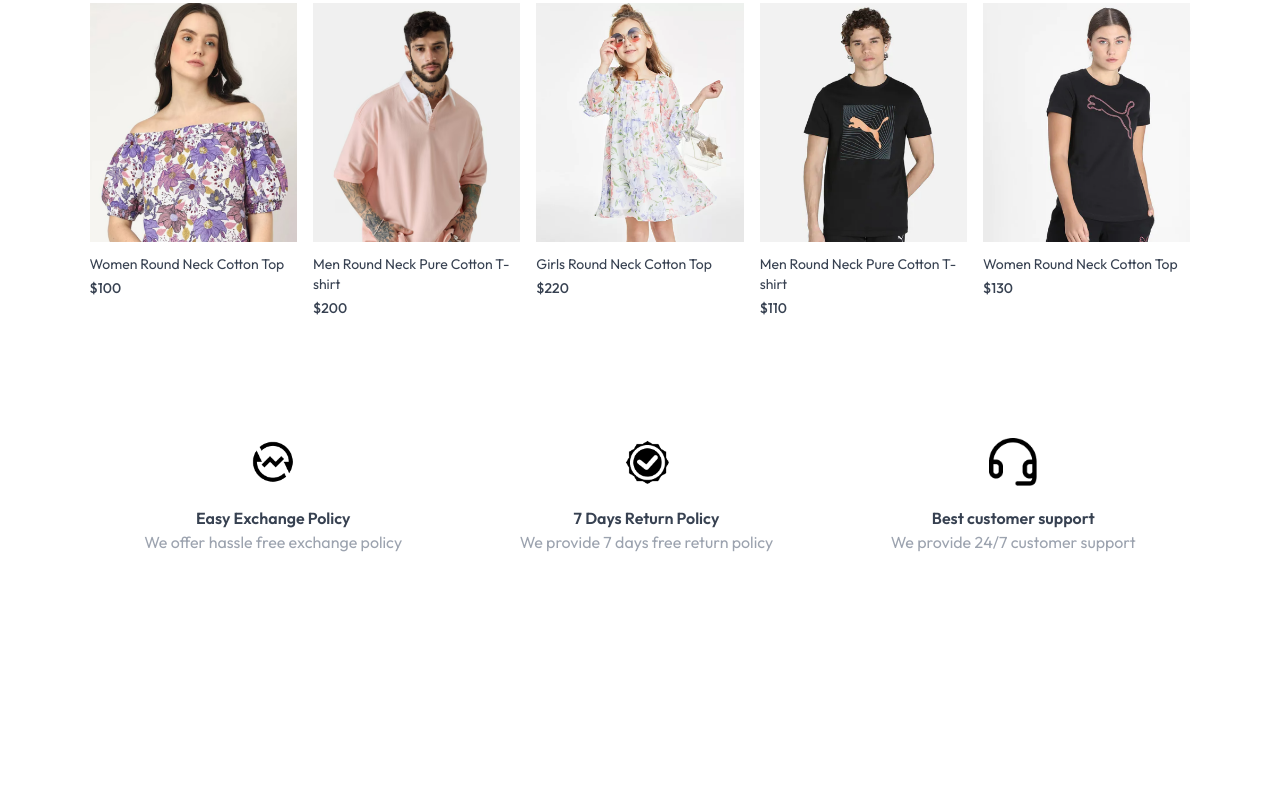
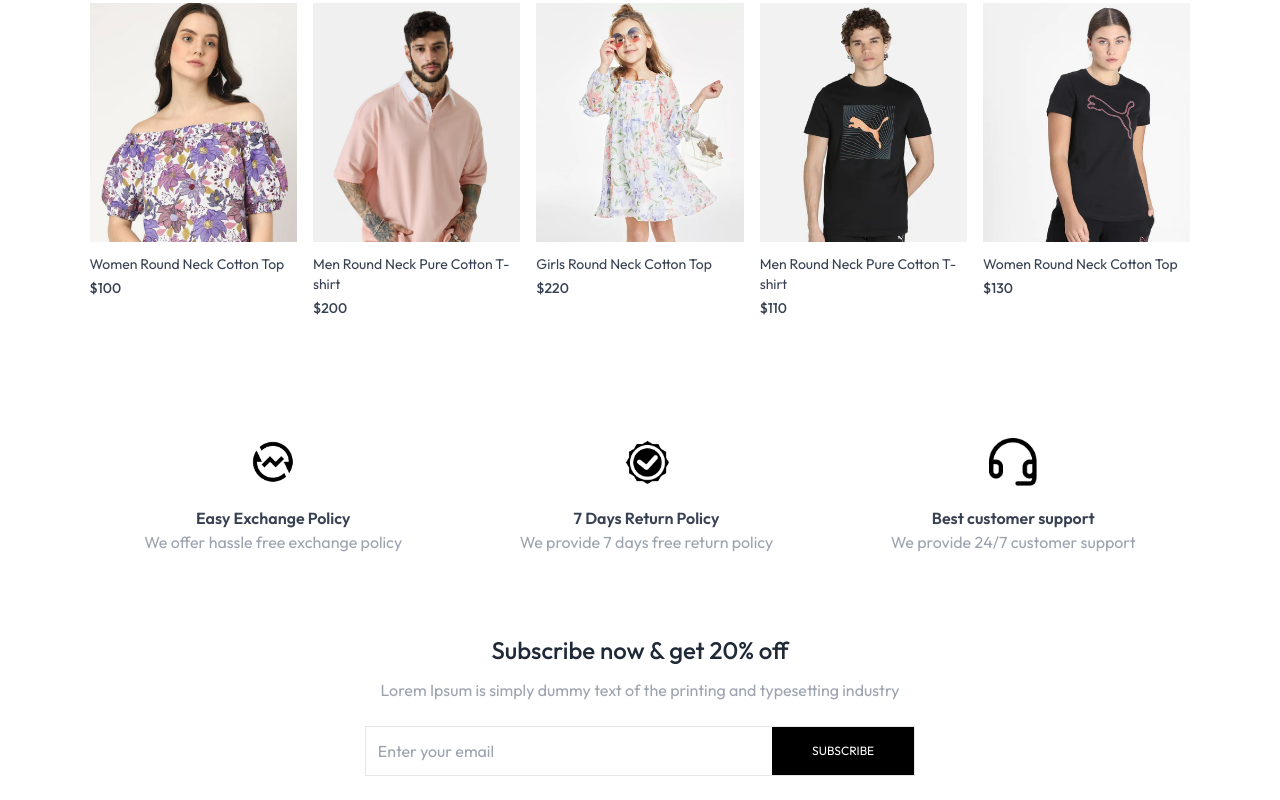
Before and after one commit to anthonylaw86/ecom-app-FE, a React (Vite) app in the folder FE/: page / in a window 1280 px wide. Shown: the part 1544-2344 px from the top of the page. Before the commit the page ends 2178 px from the top, so only its background shows below. Built offline with nearby package versions, Linux system fonts and the light colour scheme.

Commit message:
newsletterbox component

```diff
--- /dev/null
+++ b/FE/src/components/NewsLetterBox.jsx
@@ -0,0 +1,38 @@
+import React from "react";
+
+const NewsLetterBox = () => {
+  const onSubmitHanlder = (e) => {
+    e.preventDefault();
+  };
+
+  return (
+    <div className=" text-center">
+      <p className="text-2xl font-medium text-gray-800">
+        Subscribe now & get 20% off
+      </p>
+      <p className="text-gray-400 mt-3">
+        Lorem Ipsum is simply dummy text of the printing and typesetting
+        industry
+      </p>
+      <form
+        onSubmit={onSubmitHanlder}
+        className="w-full sm:w-1/2 flex items-center gap-3 mx-auto my-6 border pl-3"
+      >
+        <input
+          className="w-full sm:flex-1 outline-none"
+          type="email"
+          placeholder="Enter your email"
+          required
+        />
+        <button
+          type="submit"
+          className="bg-black text-white text-xs px-10 py-4"
+        >
+          SUBSCRIBE
+        </button>
+      </form>
+    </div>
+  );
+};
+
+export default NewsLetterBox;
--- a/FE/src/pages/Home.jsx
+++ b/FE/src/pages/Home.jsx
@@ -3,6 +3,7 @@
 import LatestCollection from "../components/LatestCollection";
 import BestSeller from "../components/BestSeller";
 import OurPolicy from "../components/OurPolicy";
+import NewsLetterBox from "../components/NewsLetterBox";
 
 const Home = () => {
   return (
@@ -11,6 +12,7 @@
       <LatestCollection />
       <BestSeller />
       <OurPolicy />
+      <NewsLetterBox />
     </div>
   );
 };
```
